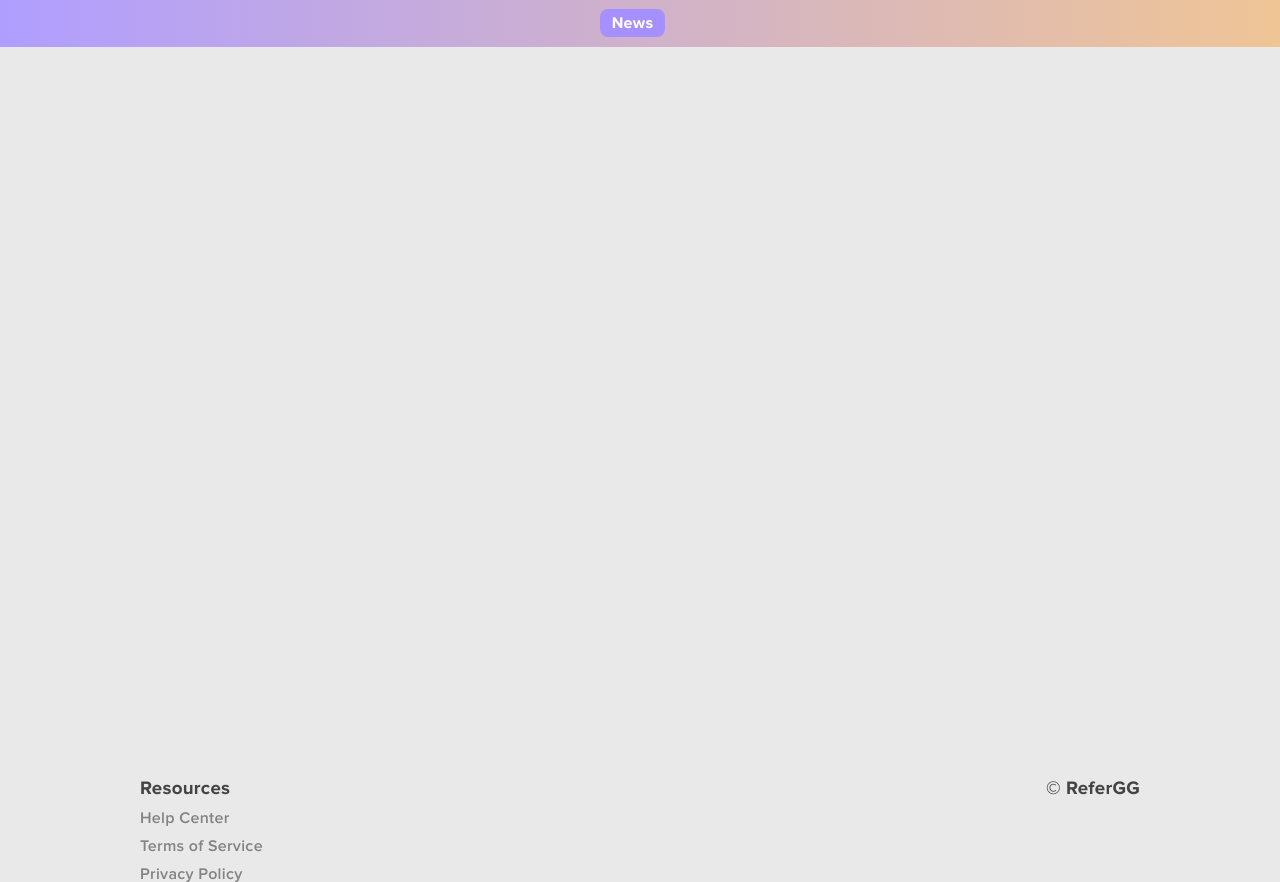
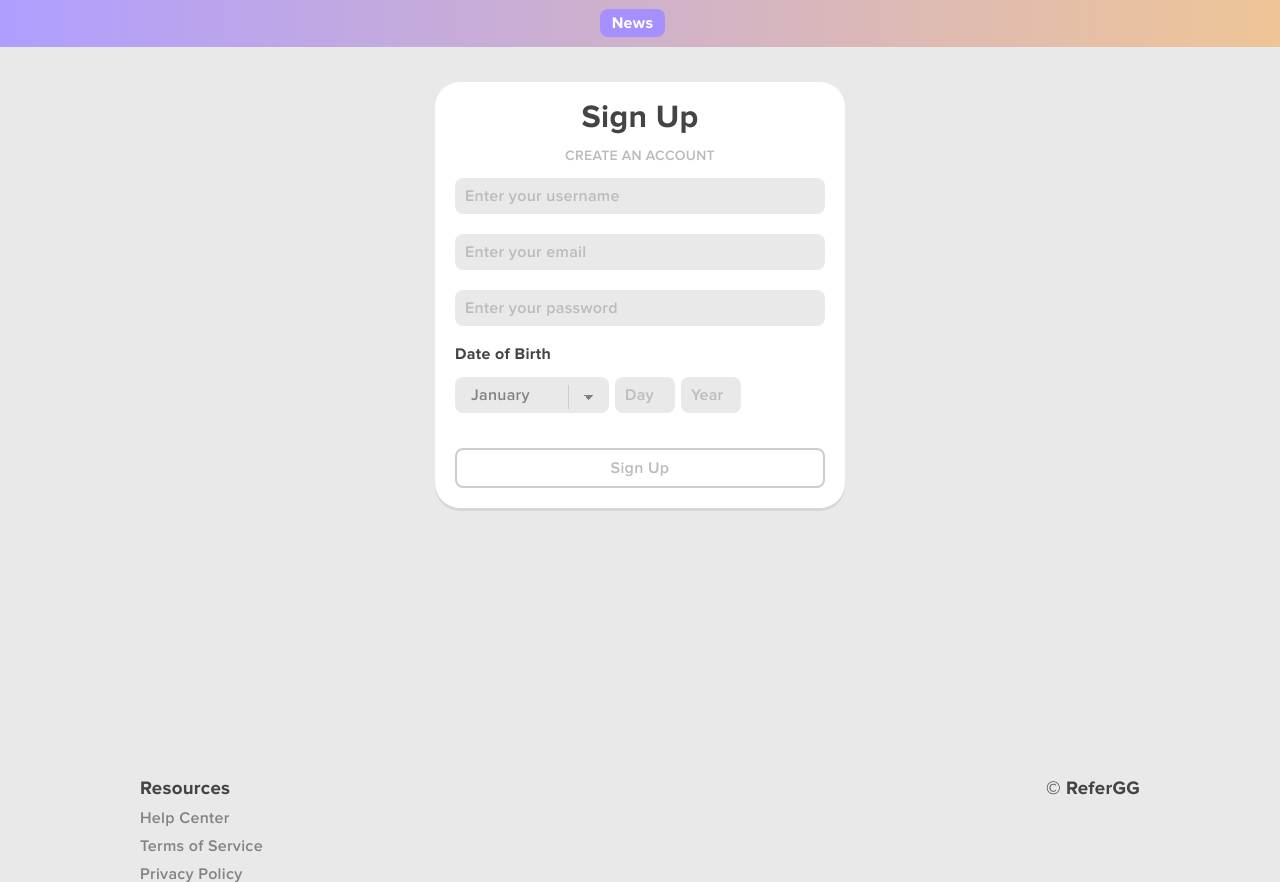
Before and after one commit to alexbarksdale/Refer, a React app: page /signup in a window 1280 px wide. Shown: the part 56-938 px from the top of the page. Built offline with nearby package versions, Linux system fonts and the light colour scheme; no server answers.

```diff
--- a/src/components/App.js
+++ b/src/components/App.js
@@ -6,6 +6,7 @@
 import Navigation from './navigation/Navigation';
 import Announcement from './announcement/Announcement';
 import Home from './home/Home';
+import Authentication from './authentication/Authentication';
 import UserProfile from './userProfile/UserProfile';
 import Footer from './footer/Footer';
 import './app.scss';
@@ -30,6 +31,17 @@
                                 <Switch>
                                     <Route path='/browse-stacks' exact component={Home} />
                                     <Route path='/changeLater' exact component={UserProfile} />
+                                    <Route
+                                        path='/login'
+                                        exact
+                                        render={() => <Authentication isTypeLogin />}
+                                    />
+                                    <Route
+                                        path='/signup'
+                                        exact
+                                        render={() => <Authentication isTypeLogin={false} />}
+                                    />
+                                    <Route path='/:userName' exact component={UserProfile} />
                                 </Switch>
                             </div>
                         </div>
--- /dev/null
+++ b/src/components/authentication/Authentication.js
@@ -0,0 +1,30 @@
+import React, { Component } from 'react';
+import PropTypes from 'prop-types';
+import Login from './Login';
+import Signup from './Signup';
+import './authentication.scss';
+import './authForm.scss';
+
+class Authentication extends Component {
+    componentDidMount() {}
+
+    render() {
+        const { isTypeLogin } = this.props;
+
+        return (
+            <div className='authentication'>
+                <div className='auth-content card'>
+                    <h1>{isTypeLogin ? 'Log In' : 'Sign Up'}</h1>
+                    <p>{isTypeLogin ? 'Sign in to access your account' : 'Create an account'}</p>
+                    <div className='auth-credentials'>{isTypeLogin ? <Login /> : <Signup />}</div>
+                </div>
+            </div>
+        );
+    }
+}
+
+Authentication.propTypes = {
+    isTypeLogin: PropTypes.bool.isRequired
+};
+
+export default Authentication;
--- /dev/null
+++ b/src/components/authentication/Login.js
@@ -0,0 +1,97 @@
+import React, { Component } from 'react';
+import { Link } from 'react-router-dom';
+import { Formik, Form, Field } from 'formik';
+import * as Yup from 'yup';
+import { refergg } from '../../axios';
+import history from '../../history';
+
+const LoginSchema = Yup.object().shape({
+    email: Yup.string()
+        .email('Invalid email')
+        .required('Email required'),
+    password: Yup.string()
+        .max(256, 'Password cannot exceed 256 characters')
+        .required('Password required')
+});
+
+class Login extends Component {
+    onSubmit = (values, actions) => {
+        actions.setStatus(undefined);
+        refergg
+            .post('/user/login', { email: values.email, password: values.password })
+            .then((resp) => {
+                if (resp.status === 200) {
+                    history.push('/');
+                }
+            })
+            .catch((err) => {
+                actions.setStatus({
+                    password: 'Invalid password'
+                });
+                setTimeout(() => {
+                    actions.setStatus(undefined);
+                }, 5000);
+            });
+    };
+
+    render() {
+        return (
+            <div>
+                <Formik
+                    initialValues={{
+                        email: '',
+                        password: ''
+                    }}
+                    validationSchema={LoginSchema}
+                    onSubmit={(values, actions) => {
+                        this.onSubmit(values, actions);
+                    }}
+                >
+                    {({ errors, touched, status }) => (
+                        <Form>
+                            {status && status.password ? (
+                                <div className='form-error'>{status.password}</div>
+                            ) : null}
+
+                            <div className='form-group'>
+                                <div className='input-container'>
+                                    {errors.email && touched.email ? (
+                                        <div className='form-error'>{errors.email}</div>
+                                    ) : null}
+                                    <Field type='email' name='email' placeholder='Email' />
+                                </div>
+                            </div>
+
+                            <div className='form-group'>
+                                <div className='input-container'>
+                                    {errors.password && touched.password ? (
+                                        <div className='form-error'>{errors.password}</div>
+                                    ) : null}
+                                    <Field type='password' name='password' placeholder='Password' />
+                                </div>
+                            </div>
+
+                            <div className='form-group'>
+                                <button type='submit'>Submit</button>
+                            </div>
+                        </Form>
+                    )}
+                </Formik>
+                <p>
+                    New to Refer?
+                    <Link to='/signup' className='refergg'>
+                        {' '}
+                        SIGN UP
+                    </Link>
+                </p>
+                <p>
+                    Forgot your
+                    {/* eslint-disable-next-line */}
+                    <span className='refergg'> PASSWORD</span>?
+                </p>
+            </div>
+        );
+    }
+}
+
+export default Login;
--- /dev/null
+++ b/src/components/authentication/Signup.js
@@ -0,0 +1,135 @@
+import React, { Component } from 'react';
+import { toast } from 'react-toastify';
+import { refergg } from '../../axios';
+import history from '../../history';
+
+class Signup extends Component {
+    constructor(props) {
+        super(props);
+
+        this.state = {
+            username: '',
+            email: '',
+            password: '',
+            dobDay: 0,
+            dobMonth: 0,
+            dobYear: 0
+        };
+    }
+
+    onChange = (e) => {
+        this.setState({
+            [e.target.name]: e.target.value
+        });
+    };
+
+    onSubmit = (e) => {
+        e.preventDefault();
+        const { username, email, password, dobDay, dobMonth, dobYear } = this.state;
+        const dob = new Date(dobYear, dobMonth, dobDay);
+
+        refergg
+            .post('/user/signup', { username, email, password, dob })
+            .then((resp) => {
+                // TODO: Send message below from backend
+                toast.success(
+                    'Successfully created an account. Please check your email for verification.'
+                );
+                history.push('/login');
+            })
+            .catch((err) => {
+                Object.keys(err.response.data.errors).forEach((key) => {
+                    toast.error(err.response.data.errors[key].message);
+                });
+            });
+    };
+
+    render() {
+        const { username, email, password } = this.state;
+        return (
+            <div>
+                <form onSubmit={this.onSubmit}>
+                    <div className='form-group'>
+                        <div className='input-container'>
+                            <input
+                                type='text'
+                                required
+                                name='username'
+                                placeholder='Enter your username'
+                                value={username}
+                                onChange={this.onChange}
+                            />
+                        </div>
+                    </div>
+                    <div className='form-group'>
+                        <div className='input-container'>
+                            <input
+                                type='text'
+                                required
+                                name='email'
+                                placeholder='Enter your email'
+                                value={email}
+                                onChange={this.onChange}
+                            />
+                        </div>
+                    </div>
+                    <div className='form-group'>
+                        <div className='input-container'>
+                            <input
+                                type='password'
+                                required
+                                name='password'
+                                placeholder='Enter your password'
+                                value={password}
+                                onChange={this.onChange}
+                            />
+                        </div>
+                    </div>
+                    <div className='form-group'>
+                        <div className='sub-container'>
+                            <h3>Date of Birth</h3>
+                            <select
+                                name='dobMonth'
+                                id=''
+                                className='date-selector'
+                                onChange={this.onChange}
+                            >
+                                <option value='0'>January</option>
+                                <option value='1'>February</option>
+                                <option value='2'>March</option>
+                                <option value='3'>April</option>
+                                <option value='4'>May</option>
+                                <option value='5'>June</option>
+                                <option value='6'>July</option>
+                                <option value='7'>August</option>
+                                <option value='8'>September</option>
+                                <option value='9'>October</option>
+                                <option value='10'>November</option>
+                                <option value='11'>December</option>
+                            </select>
+                            <input
+                                type='text'
+                                name='dobDay'
+                                placeholder='Day'
+                                onChange={this.onChange}
+                            />
+                            <input
+                                type='text'
+                                name='dobYear'
+                                placeholder='Year'
+                                onChange={this.onChange}
+                            />
+                        </div>
+                    </div>
+                    <div className='form-group'>
+                        <button type='submit' className='btn'>
+                            Sign Up
+                        </button>
+                    </div>
+                </form>
+            </div>
+        );
+    }
+}
+
+export default Signup;
--- /dev/null
+++ b/src/components/authentication/authForm.scss
@@ -0,0 +1,66 @@
+@import '../../styles/helpers/helpers';
+
+// ########################
+// INPUT PROPERTIES
+// ########################
+.input-container {
+    input {
+        @include refer-input;
+        color: $gray-500;
+        background-color: $gray-300;
+        margin-bottom: 20px;
+        width: 100%;
+
+        &::placeholder {
+            color: $gray-400;
+        }
+
+        &:focus {
+            outline: none;
+            border-radius: 8px;
+            box-shadow: 0 0 0 1pt #d8d8d8 inset;
+        }
+    }
+}
+
+// ------------------------
+// SUB INPUT PROPERTIES
+// ------------------------
+.sub-container {
+    h3 {
+        color: $gray-800;
+        font-size: 16px;
+        margin-bottom: 15px;
+    }
+
+    select {
+        @include refer-input;
+        appearance: none;
+        color: $gray-500;
+        background-color: $gray-300;
+
+        margin-right: 6px;
+        margin-bottom: 20px;
+        padding: 10px 3.5em 10px 1em;
+    }
+
+    select.date-selector {
+        background-image: linear-gradient(45deg, transparent 50%, gray 50%),
+            linear-gradient(135deg, gray 50%, transparent 50%),
+            linear-gradient(to right, #ccc, #ccc);
+        background-position: calc(100% - 20px) calc(1em + 2px), calc(100% - 15px) calc(1em + 2px),
+            calc(100% - 2.5em) 0.5em;
+        background-size: 5px 5px, 5px 5px, 1px 1.5em;
+        background-repeat: no-repeat;
+    }
+
+    input {
+        @extend select;
+        padding: 10px;
+        width: 60px;
+
+        &::placeholder {
+            color: $gray-400;
+        }
+    }
+}
--- /dev/null
+++ b/src/components/authentication/authentication.scss
@@ -0,0 +1,84 @@
+@import '../../styles/helpers/helpers';
+
+// #########################
+// AUTHENTICATION PROPERTIES
+// #########################
+.authentication {
+    display: flex;
+    flex-direction: column;
+    align-items: center;
+    justify-content: center;
+}
+
+.auth-content {
+    padding: 20px 75px;
+    border-radius: 25px;
+    width: 370px;
+
+    h1 {
+        color: $gray-800;
+        text-align: center;
+    }
+
+    p {
+        margin: 15px;
+        font-size: 14px;
+        color: $gray-400;
+        text-transform: uppercase;
+        text-align: center;
+    }
+}
+
+.auth-credentials {
+    button {
+        margin-top: 15px;
+        padding: 10px;
+        width: 100%;
+
+        color: $gray-400;
+        font-size: 16px;
+        border: 2px solid $gray-350;
+        background-color: transparent;
+        border-radius: 8px;
+
+        &:hover {
+            color: $white;
+            border: 2px solid $primary;
+            background-color: $primary;
+        }
+    }
+
+    p {
+        font-size: 16px;
+        text-transform: none;
+
+        span:hover {
+            cursor: pointer;
+            opacity: 0.8;
+        }
+
+        a,
+        span {
+            font-weight: 700;
+            text-decoration: none;
+            @include refer-hover;
+        }
+    }
+}
+
+.form-error {
+    color: $error;
+    margin-bottom: 8px;
+}
+
+@media (max-width: 455px) {
+    .auth-content {
+        width: auto;
+    }
+}
+
+@media (max-width: 330px) {
+    .auth-content {
+        border-radius: 0px !important;
+    }
+}
--- a/src/components/userProfile/UserProfile.js
+++ b/src/components/userProfile/UserProfile.js
@@ -1,4 +1,4 @@
-import React, {Component} from 'react';
+import React, { Component } from 'react';
 import PropTypes from 'prop-types';
 import UserProfileCard from './UserProfileCard';
 import Listing from '../listing/Listing';
@@ -13,10 +13,11 @@
     }
 
     componentDidMount() {
-        const { match: { params } } = this.props;
+        const {
+            match: { params }
+        } = this.props;
 
-        refergg.get(`/user/get/${params.userName}`)
-          .then(({ data: user }) => {
+        refergg.get(`/user/get/${params.userName}`).then(({ data: user }) => {
             this.setState({ user });
         });
     }
@@ -29,6 +30,13 @@
                 <div className='profile-item-wrapper'>
                     <Listing isTypeFollow />
                     <Listing isTypeRegular listingTitle='Browse Others' />
+                </div>
+                <div className='maintenance'>
+                    <h3>
+                        <i className='fas fa-tools' />
+                        Currently under construction
+                        <i className='fas fa-tools' />
+                    </h3>
                 </div>
             </div>
         );
@@ -46,10 +54,9 @@
 UserProfile.defaultProps = {
     match: PropTypes.shape({
         params: PropTypes.shape({
-            userName: 'CURRENTPROFILE' // ! TODO Make currently authenticated user?
+            userName: 'Default' // ! TODO Make currently authenticated user?
         })
     })
 };
 
-
 export default UserProfile;
--- a/src/components/userProfile/UserProfileCard.js
+++ b/src/components/userProfile/UserProfileCard.js
@@ -78,7 +78,7 @@
 
 UserProfileCard.defaultProps = {
     user: {
-        username: 'CURRENTPROFILE' // ! TODO Use currently authenticated user?
+        username: 'Default' // ! TODO Use currently authenticated user?
     }
 };
 
--- a/src/components/userProfile/UsernameRefer.js
+++ b/src/components/userProfile/UsernameRefer.js
@@ -35,7 +35,7 @@
     usernameSize: 25,
     linkSize: 16,
     user: {
-        username: 'CURRENTPROFILE' // ! TODO Use currently authenticated user?
+        username: 'Example' // ! TODO Use currently authenticated user?
     }
 };
 
```
Also changed, not shown: src/components/app.scss (+15 -0 lines), src/components/userProfile/userProfileCard.scss (+18 -2 lines).
